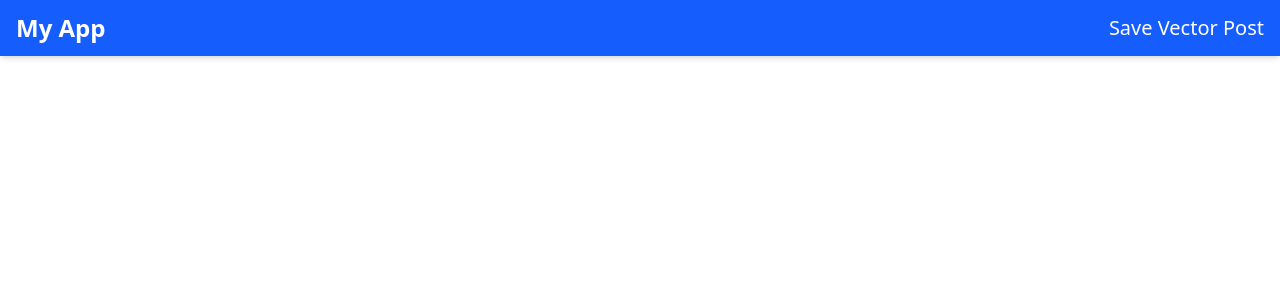
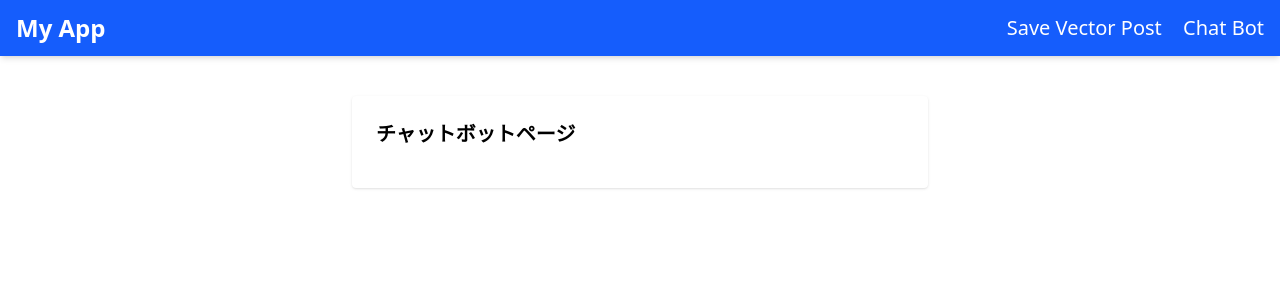
Before and after one commit to masakiwakabayashi/vue_supabase_stream_chat, a Vue app: page /chat_bot in a window 1280 px wide. Shown: the top 300 px of the page. Built offline with nearby package versions, Linux system fonts and the light colour scheme; the HTML template or start-up script is replaced by a standard one.

Commit message:
create chat bot page

```diff
--- a/src/App.vue
+++ b/src/App.vue
@@ -17,6 +17,12 @@ import { RouterLink, RouterView } from 'vue-router'
           >
             Save Vector Post
           </RouterLink>
+          <RouterLink
+            to="/chat_bot"
+            class="hover:text-blue-200 transition-colors duration-200"
+          >
+            Chat Bot
+          </RouterLink>
           <!-- <RouterLink
             to="/login"
             class="hover:text-blue-200 transition-colors duration-200"
--- a/src/repositories/SavePostRepository.ts
+++ b/src/repositories/SavePostRepository.ts
@@ -3,9 +3,6 @@ import { supabase } from "@/lib/supabaseClient";
 export async function savePost(text: string): Promise<void> {
   const embedding = await getEmbedding(text);
 
-  console.log(text);
-
-  // TODO: これが404のエラーになっている
   const response = await fetch('http://localhost:54321/functions/v1/save-post', {
     method: 'POST',
     headers: {
@@ -24,8 +21,6 @@ export async function savePost(text: string): Promise<void> {
   if (contentType && contentType.includes('application/json')) {
     json = await response.json();
   }
-
-  console.log(response);
 
   if (!response.ok) {
     const errorMsg = json && json.error ? json.error : '保存に失敗しました';
--- a/src/router/index.ts
+++ b/src/router/index.ts
@@ -14,6 +14,12 @@ const router = createRouter({
       path: '/save_vector_post',
       name: 'VectorSaveForm',
       component: () => import('../views/VectorSaveForm.vue'),
+      // meta: { requiresAuth: true },
+    },
+    {
+      path: '/chat_bot',
+      name: 'ChatBot',
+      component: () => import('../views/ChatBot.vue'),
       // meta: { requiresAuth: true },
     },
   ],
--- /dev/null
+++ b/src/views/ChatBot.vue
@@ -0,0 +1,30 @@
+
+<!-- チャットボットの流れ -->
+<!--
+[1] ユーザーが質問する
+   ↓
+[2] 質問をembeddingに変換（OpenAI Embedding APIなど）
+   ↓
+[3] Supabaseのベクトル検索で類似コンテンツを取得（pgvector）
+   ↓
+[4] 類似コンテンツを元にChatGPTにプロンプトを構成
+   ↓
+[5] ChatGPT APIから回答を生成
+   ↓
+[6] 回答を表示
+-->
+
+
+<template>
+  <div class="max-w-xl mx-auto mt-10 p-6 bg-white shadow rounded">
+    <h1 class="text-xl font-bold mb-4">チャットボットページ</h1>
+
+
+
+
+
+
+
+
+  </div>
+</template>
--- a/src/views/VectorSaveForm.vue
+++ b/src/views/VectorSaveForm.vue
@@ -7,8 +7,6 @@ const message = ref('');
 
 const save = async () => {
   if (!text.value.trim()) return;
-
-  console.log(text.value);
 
   try {
     message.value = '保存中...';
```
